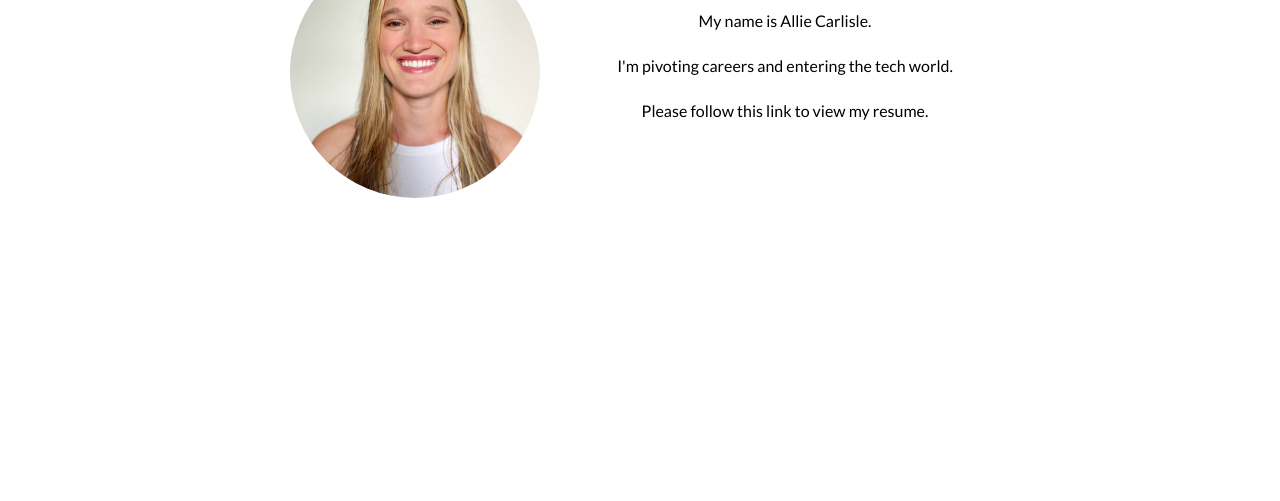
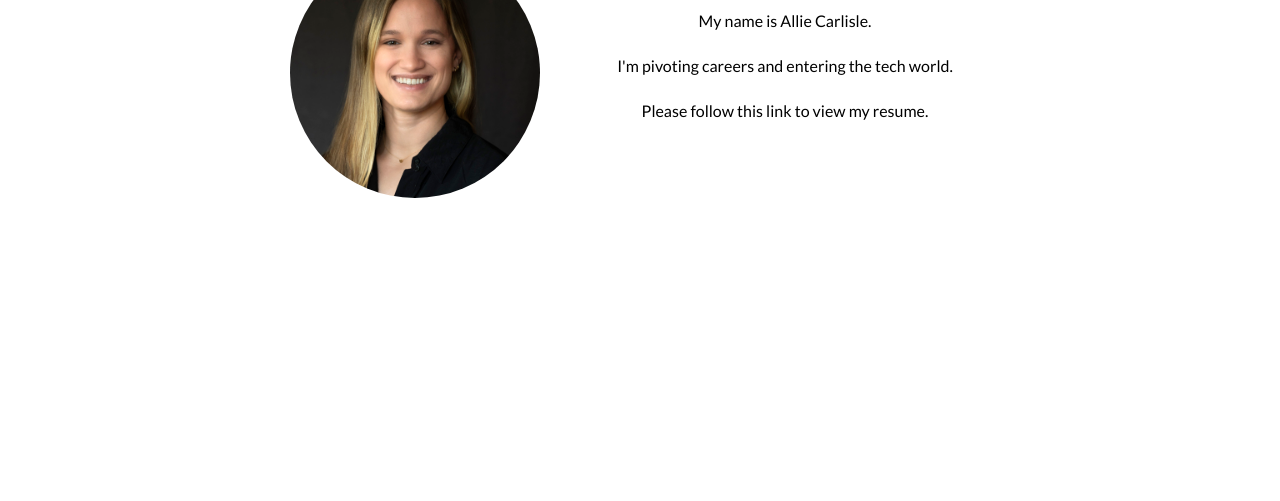
Before and after one commit to allieocarlisle/portfolio-website, a plain HTML site: page index.html in a window 1280 px wide. Shown: the part 191-692 px from the top of the page. Drawn offline with nearby package versions, Linux system fonts and the light colour scheme.

Commit message:
updated headshot on home page

```diff
--- a/index.html
+++ b/index.html
@@ -3,7 +3,7 @@
     <head>
         <meta charset="utf-8">
         <meta name="viewport" content="width=device-width, initial-scale=1">
-        <title>Allie Carlisle - Portfolio </title>
+        <title>Allie Carlisle's Portfolio </title>
         <link rel="icon" type="image/png" href="img/favicon-32x32.png" sizes="32x32">
         <link rel="stylesheet" type="text/css" href="https://cdnjs.cloudflare.com/ajax/libs/normalize/8.0.1/normalize.min.css">
         <link href="https://fonts.googleapis.com/css2?family=Lato&display=swap" rel="stylesheet">
@@ -31,7 +31,7 @@
         </header>
         <main>
             <div class="profile">
-              <img src="img/allie_carlisle_headshot3.jpg" class="profile_portrait" alt="headshot of Allie Carlisle">
+              <img src="img/headshot.jpg" class="profile_portrait" alt="headshot of Allie Carlisle">
               <h1 id="welcome">WELCOME!</h1>
               <p>My name is Allie Carlisle.</p>
               <p>I'm pivoting careers and entering the <span>tech</span> world.</p>
```
Also changed, not shown: img/headshot.jpg (added).
